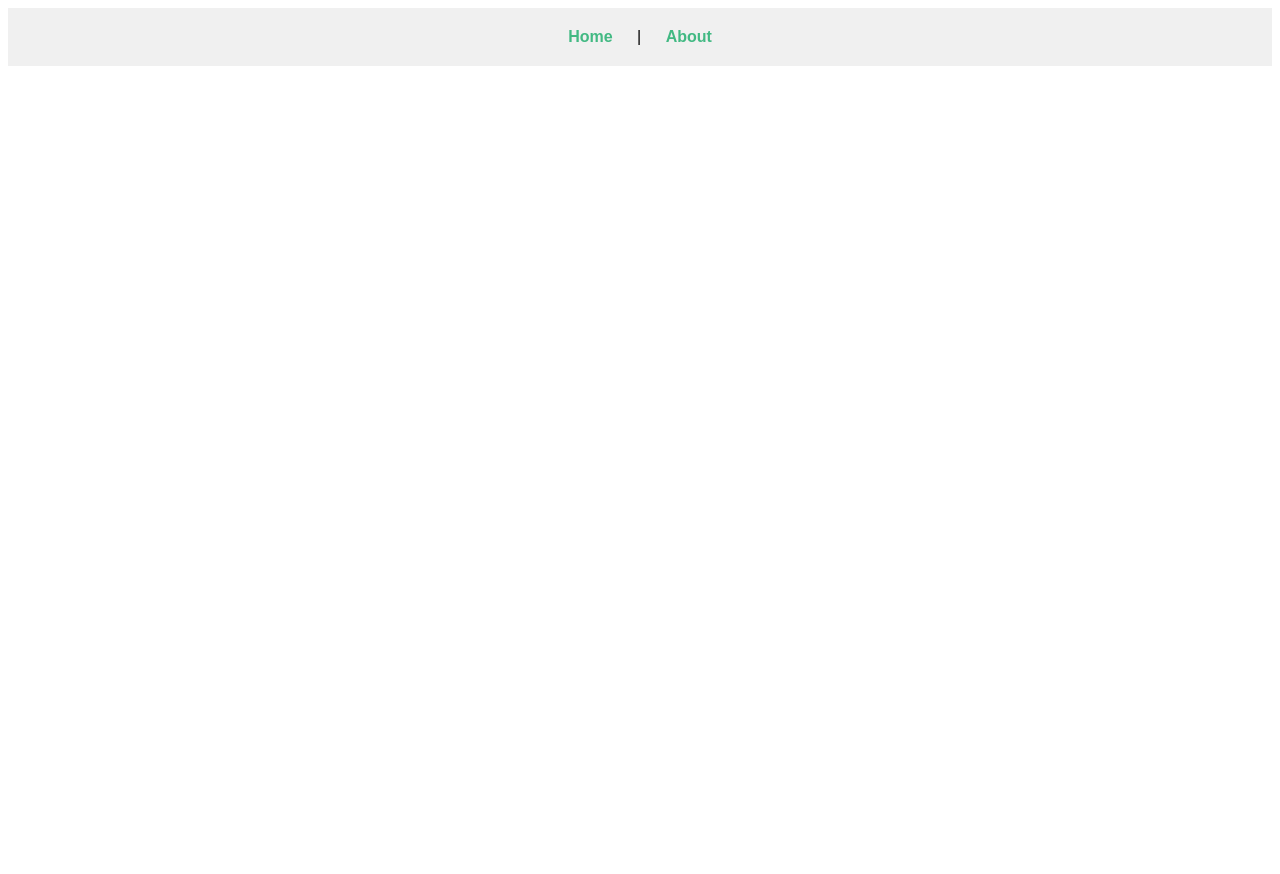
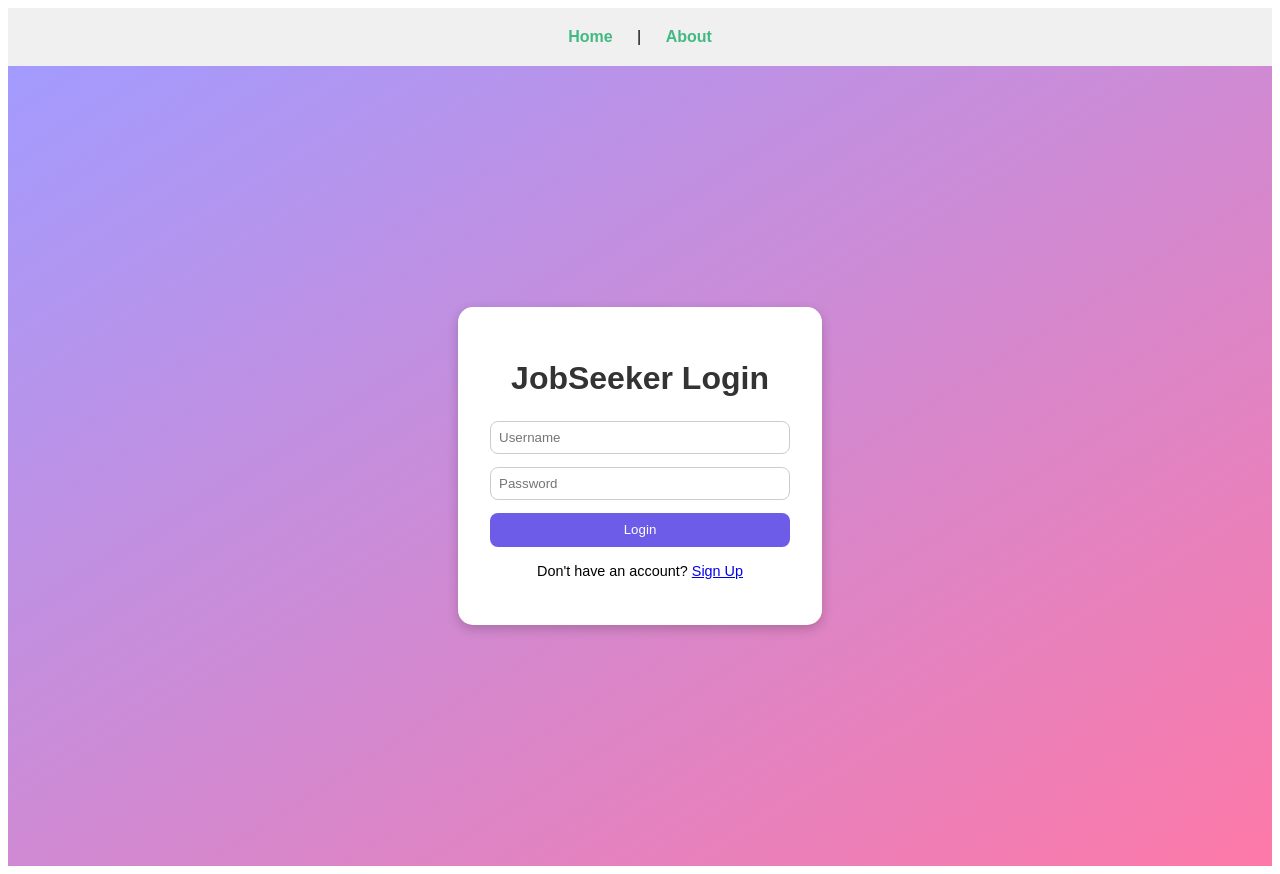
Before and after one commit to marcusLiow/Web2-G10, a Vue app in the folder QuickGig/: page /login in a window 1280 px wide. Before the commit this address had no page. Before the commit the page ends 800 px from the top, so only its background shows below. Built offline with nearby package versions, Linux system fonts and the light colour scheme.

Commit message:
“done”

```diff
--- a/QuickGig/package.json
+++ b/QuickGig/package.json
@@ -16,8 +16,8 @@
     "vue-router": "^4.5.1"
   },
   "devDependencies": {
+    "@tailwindcss/postcss7-compat": "^2.2.17",
     "@vitejs/plugin-vue": "^6.0.1",
-    "vite": "^7.1.7",
-    "vite-plugin-vue-devtools": "^8.0.2"
+    "vite": "^7.1.7"
   }
 }
--- /dev/null
+++ b/QuickGig/src/pages/LoginPage.vue
@@ -0,0 +1,87 @@
+<template>
+  <div class="container">
+    <div class="card">
+      <h1>JobSeeker Login</h1>
+      <form>
+        <input type="text" placeholder="Username" />
+        <input type="password" placeholder="Password" />
+        <button type="submit">Login</button>
+      </form>
+      <p>
+        Don't have an account?
+        <router-link to="/signup">Sign Up</router-link>
+      </p>
+    </div>
+  </div>
+</template>
+
+<script>
+export default {
+  name: "LoginPage",
+};
+</script>
+
+<style scoped>
+.container {
+  display: flex;
+  justify-content: center;
+  align-items: center;
+  min-height: 100vh;
+  background: linear-gradient(to bottom right, #a29bfe, #fd79a8);
+}
+
+.card {
+  background-color: white;
+  padding: 2rem;
+  border-radius: 15px;
+  box-shadow: 0 4px 12px rgba(0,0,0,0.2);
+  width: 300px;
+  text-align: center;
+}
+
+h1 {
+  margin-bottom: 1.5rem;
+  color: #333;
+}
+
+form {
+  display: flex;
+  flex-direction: column;
+  gap: 0.8rem;
+}
+
+input {
+  padding: 0.5rem;
+  border: 1px solid #ccc;
+  border-radius: 8px;
+}
+
+button {
+  padding: 0.6rem;
+  background-color: #6c5ce7;
+  color: white;
+  border: none;
+  border-radius: 8px;
+  cursor: pointer;
+  transition: background-color 0.2s;
+}
+
+button:hover {
+  background-color: #341f97;
+}
+
+p {
+  margin-top: 1rem;
+  font-size: 0.9rem;
+}
+
+router-link {
+  color: #6c5ce7;
+  font-weight: bold;
+  text-decoration: none;
+}
+
+router-link:hover {
+  text-decoration: underline;
+}
+</style>
--- /dev/null
+++ b/QuickGig/src/pages/SignupPage.vue
@@ -0,0 +1,88 @@
+<template>
+  <div class="container">
+    <div class="card">
+      <h1>JobSeeker Sign Up</h1>
+      <form>
+        <input type="text" placeholder="Username" />
+        <input type="password" placeholder="Password" />
+        <input type="password" placeholder="Confirm Password" />
+        <button type="submit">Sign Up</button>
+      </form>
+      <p>
+        Already have an account?
+        <router-link to="/login">Login</router-link>
+      </p>
+    </div>
+  </div>
+</template>
+
+<script>
+export default {
+  name: "SignupPage",
+};
+</script>
+
+<style scoped>
+.container {
+  display: flex;
+  justify-content: center;
+  align-items: center;
+  min-height: 100vh;
+  background: linear-gradient(to bottom right, #a29bfe, #fd79a8);
+}
+
+.card {
+  background-color: white;
+  padding: 2rem;
+  border-radius: 15px;
+  box-shadow: 0 4px 12px rgba(0,0,0,0.2);
+  width: 300px;
+  text-align: center;
+}
+
+h1 {
+  margin-bottom: 1.5rem;
+  color: #333;
+}
+
+form {
+  display: flex;
+  flex-direction: column;
+  gap: 0.8rem;
+}
+
+input {
+  padding: 0.5rem;
+  border: 1px solid #ccc;
+  border-radius: 8px;
+}
+
+button {
+  padding: 0.6rem;
+  background-color: #6c5ce7;
+  color: white;
+  border: none;
+  border-radius: 8px;
+  cursor: pointer;
+  transition: background-color 0.2s;
+}
+
+button:hover {
+  background-color: #341f97;
+}
+
+p {
+  margin-top: 1rem;
+  font-size: 0.9rem;
+}
+
+router-link {
+  color: #6c5ce7;
+  font-weight: bold;
+  text-decoration: none;
+}
+
+router-link:hover {
+  text-decoration: underline;
+}
+</style>
--- a/QuickGig/src/router/index.js
+++ b/QuickGig/src/router/index.js
@@ -1,15 +1,16 @@
 import { createRouter, createWebHistory } from 'vue-router'
-import HomePage from '../pages/HomePage.vue'
+import LoginPage from '../pages/LoginPage.vue'
+import SignupPage from '../pages/SignupPage.vue'
+
+const routes = [
+  { path: '/login', name: 'login', component: LoginPage },
+  { path: '/signup', name: 'signup', component: SignupPage },
+  { path: '/', redirect: '/login' },
+]
 
 const router = createRouter({
   history: createWebHistory(import.meta.env.BASE_URL),
-  routes: [
-    {
-      path: '/',
-      name: 'home',
-      component: HomePage
-    }
-  ]
+  routes,
 })
 
 export default router
--- a/QuickGig/vite.config.js
+++ b/QuickGig/vite.config.js
@@ -2,13 +2,11 @@ import { fileURLToPath, URL } from 'node:url'
 
 import { defineConfig } from 'vite'
 import vue from '@vitejs/plugin-vue'
-import vueDevTools from 'vite-plugin-vue-devtools'
 
 // https://vite.dev/config/
 export default defineConfig({
   plugins: [
-    vue(),
-    vueDevTools(),
+    vue()
   ],
   resolve: {
     alias: {
```
Also changed, not shown: QuickGig/src/main.js (+1 -6 lines), package.json (added, +7 -0 lines), 2 other files (tests, documents, lock files or other folders).
